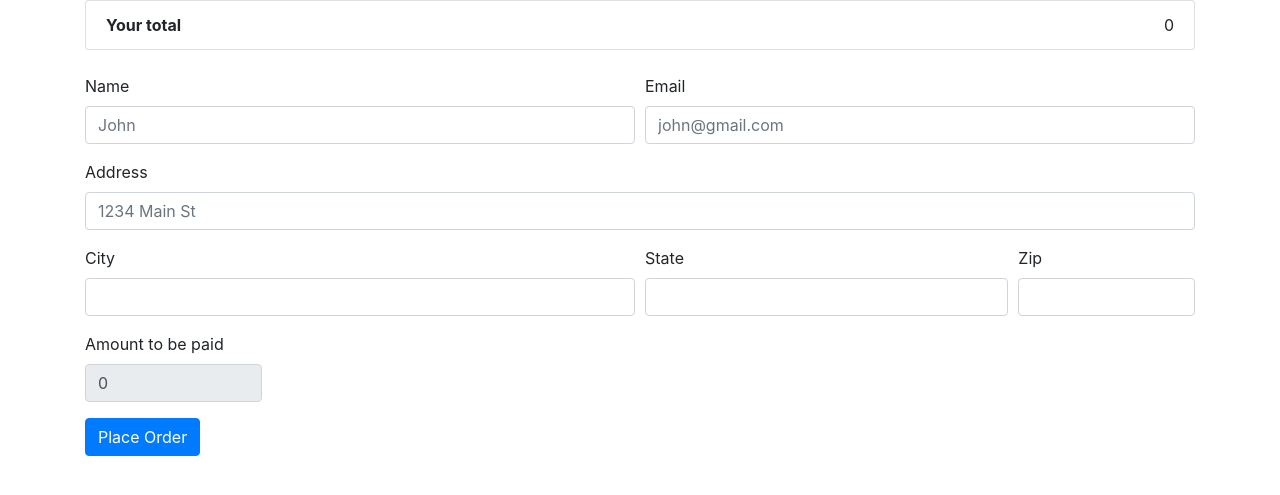
After one commit to 1nsayn18/Lost-Found, a Django app: page /checkout/ in a window 1280 px wide. The commit adds this page. Shown: the top 495 px of the page. Run offline with Django 3.2, Linux system fonts and the light colour scheme; some libraries are stand-ins or nearby versions.

Commit message:
27/07 3:02

```diff
--- a/ecommsite/ecommsite/urls.py
+++ b/ecommsite/ecommsite/urls.py
@@ -22,9 +22,10 @@ from store import views
 urlpatterns = [
     path('admin/', admin.site.urls),
     path('', views.index, name='index'),
-    path('<int:id>/', views.detail, name='detail')
+    path('<int:id>/', views.detail, name='detail'),
+    path('checkout/', views.checkout, name='checkout'),
 ]
 
 # urlpatterns = [
 #     # ... the rest of your URLconf goes here ...
-# ] + static(settings.MEDIA_URL, document_root=settings.MEDIA_ROOT)
+# ] + static(settings.MEDIA_URL, document_root=settings.MEDIA_ROOT) j
--- a/ecommsite/store/admin.py
+++ b/ecommsite/store/admin.py
@@ -1,6 +1,7 @@
 from django.contrib import admin
-from .models import product
+from .models import product, Order
 
 # Register your models here.
 
 admin.site.register(product)
+admin.site.register(Order)
--- /dev/null
+++ b/ecommsite/store/templates/store/checkout.html
@@ -0,0 +1,93 @@
+<!DOCTYPE html>
+<html lang="en">
+  <head>
+    <meta charset="UTF-8">
+    <meta http-equiv="X-UA-Compatible" content="IE=edge">
+    <meta name="viewport" content="width=device-width, initial-scale=1.0">
+    <link rel="stylesheet" href="https://maxcdn.bootstrapcdn.com/bootstrap/4.0.0/css/bootstrap.min.css" integrity="sha384-Gn5384xqQ1aoWXA+058RXPxPg6fy4IWvTNh0E263XmFcJlSAwiGgFAW/dAiS6JXm" crossorigin="anonymous">
+    <script src="https://code.jquery.com/jquery-3.6.0.js" integrity="sha256-H+K7U5CnXl1h5ywQfKtSj8PCmoN9aaq30gDh27Xc0jk=" crossorigin="anonymous"></script>
+    <script src="https://cdnjs.cloudflare.com/ajax/libs/popper.js/1.12.9/umd/popper.min.js" integrity="sha384-ApNbgh9B+Y1QKtv3Rn7W3mgPxhU9K/ScQsAP7hUibX39j7fakFPskvXusvfa0b4Q" crossorigin="anonymous"></script>
+    <script src="https://maxcdn.bootstrapcdn.com/bootstrap/4.0.0/js/bootstrap.min.js" integrity="sha384-JZR6Spejh4U02d8jOt6vLEHfe/JQGiRRSQQxSfFWpi1MquVdAyjUar5+76PVCmYl" crossorigin="anonymous"></script>
+    <title>Document</title>
+</head>
+<body>
+    <div class="container">
+      <div class="row">
+        <div class="col-md-12">
+          <ul id="item_list" class="list-group">
+          </ul>
+        </div>
+      </div>
+
+      <br>
+
+      <div class="row">
+        <div class="col-md-12">
+          <form method="POST">
+            {% csrf_token %}
+            <input type="hidden" id="items" name="items">
+            <div class="form-row">
+              <div class="form-group col-md-6">
+                <label for="inputEmail4">Name</label>
+                <input id="name" name="name" type="text" class="form-control" id="inputEmail4" placeholder="John">
+              </div>
+              <div class="form-group col-md-6">
+                <label for="inputPassword4">Email</label>
+                <input id="email" name="email" type="text" class="form-control" id="inputPassword4" placeholder="john@gmail.com">
+              </div>
+            </div>
+            <div class="form-group">
+              <label for="inputAddress">Address</label>
+              <input id="address" name="address" type="text" class="form-control" id="inputAddress" placeholder="1234 Main St">
+            </div>
+            <div class="form-row">
+              <div class="form-group col-md-6">
+                <label for="inputCity">City</label>
+                <input id="city" name="city" type="text" class="form-control" id="inputCity">
+              </div>
+              <div class="form-group col-md-4">
+                <label for="inputState">State</label>
+                  <input id="state" name="state" type="text" class="form-control" id="inputCity">
+              </div>
+              <div class="form-group col-md-2">
+                <label for="inputZip">Zip</label>
+                <input id="zip" name="zip" type="text" class="form-control" id="inputZip">
+              </div>
+              <div class="form-group col-md-2">
+                <label for="inputZip">Amount to be paid</label>
+                <input readonly="" type="text" class="form-control" id="total" name="total">
+              </div>
+            </div>
+            <button type="submit" class="btn btn-primary">Place Order</button>
+          </form>
+        </div>
+      </div>
+
+    </div>
+</body>
+
+<script type="text/javascript">
+
+  if(localStorage.getItem('cart') == null) {
+    var cart = {} ;
+  }
+  else {
+    cart = JSON.parse(localStorage.getItem('cart')) ;
+  }
+  let total = 0 ;
+  for(item in cart) {
+    let name = cart[item][1] ;
+    let quantity = cart[item][0] ;
+    let price = cart[item][2] ;
+    total += price ;
+    itemString = `<li class = "list-group-item">${name} <span class="badge rounded-pill bg-warning text-dark">${price}(${quantity})</span></li>` ;
+    $('#item_list').append(itemString) ;
+  }
+  totalPrice = `<li class ="list-group-item d-flex justify-content-between align-items-center"><b>Your total</b>${total}</li>` ;
+  $('#item_list').append(totalPrice);
+  $('#items').val(JSON.stringify(cart));
+  $('#total').val(total);
+
+</script>
+
+</html>
--- a/ecommsite/store/templates/store/detail.html
+++ b/ecommsite/store/templates/store/detail.html
@@ -6,8 +6,7 @@
     <meta charset="UTF-8">
     <meta http-equiv="X-UA-Compatible" content="IE=edge">
     <meta name="viewport" content="width=device-width, initial-scale=1.0">
-    <link href="https://cdn.jsdelivr.net/npm/bootstrap@5.0.2/dist/css/bootstrap.min.css" rel="stylesheet" integrity="sha384-EVSTQN3/azprG1Anm3QDgpJLIm9Nao0Yz1ztcQTwFspd3yD65VohhpuuCOmLASjC" crossorigin="anonymous">
-    <script src="https://cdn.jsdelivr.net/npm/bootstrap@5.0.2/dist/js/bootstrap.bundle.min.js" integrity="sha384-MrcW6ZMFYlzcLA8Nl+NtUVF0sA7MsXsP1UyJoMp4YLEuNSfAP+JcXn/tWtIaxVXM" crossorigin="anonymous"></script>
+    <link rel="stylesheet" href="https://maxcdn.bootstrapcdn.com/bootstrap/4.0.0/css/bootstrap.min.css" integrity="sha384-Gn5384xqQ1aoWXA+058RXPxPg6fy4IWvTNh0E263XmFcJlSAwiGgFAW/dAiS6JXm" crossorigin="anonymous">
     <title>Document</title>
     <link rel="stylesheet" href="{% static 'store/style.css' %}">
 </head>
--- a/ecommsite/store/views.py
+++ b/ecommsite/store/views.py
@@ -1,6 +1,6 @@
 from django.core import paginator
 from django.shortcuts import render
-from .models import product
+from .models import product, Order
 from django.core.paginator import Paginator
 
 # Create your views here.
@@ -24,3 +24,20 @@ def detail(request, id):
     item = product.objects.get(id=id)
 
     return render(request, 'store/detail.html', {'item':item})
+
+def checkout(request):
+
+    if request.method == "POST":
+        items = request.POST.get('items', "")
+        name = request.POST.get('name', "")
+        address = request.POST.get('address', "")
+        email = request.POST.get('email', "")
+        city = request.POST.get('city', "")
+        state = request.POST.get('state', "")
+        zip = request.POST.get('zip', "")
+        total = request.POST.get('total', "")
+
+        order = Order(items=items, name=name, address=address, email=email, city=city, state=state, zip=zip, total=total)
+        order.save()
+
+    return render(request, 'store/checkout.html')
```
Also changed, not shown: ecommsite/store/models.py (+11 -0 lines), ecommsite/store/templates/store/index.html (+30 -13 lines), ecommsite/db.sqlite3, ecommsite/store/migrations/0006_order.py (added), ecommsite/store/migrations/0007_alter_order_name.py (added), ecommsite/store/migrations/0008_order_email.py (added), ecommsite/store/migrations/0009_rename_item_order_items.py (added), ecommsite/store/migrations/0010_order_total.py (added).
